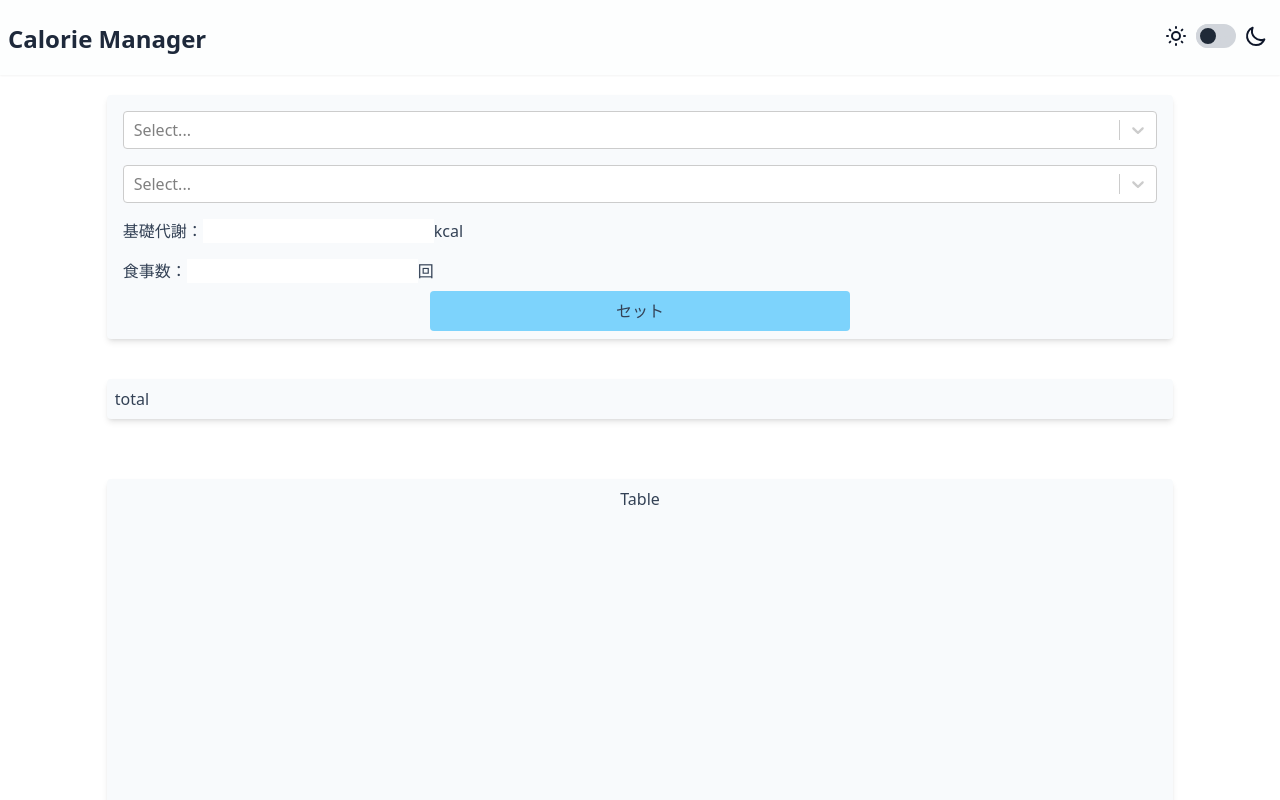
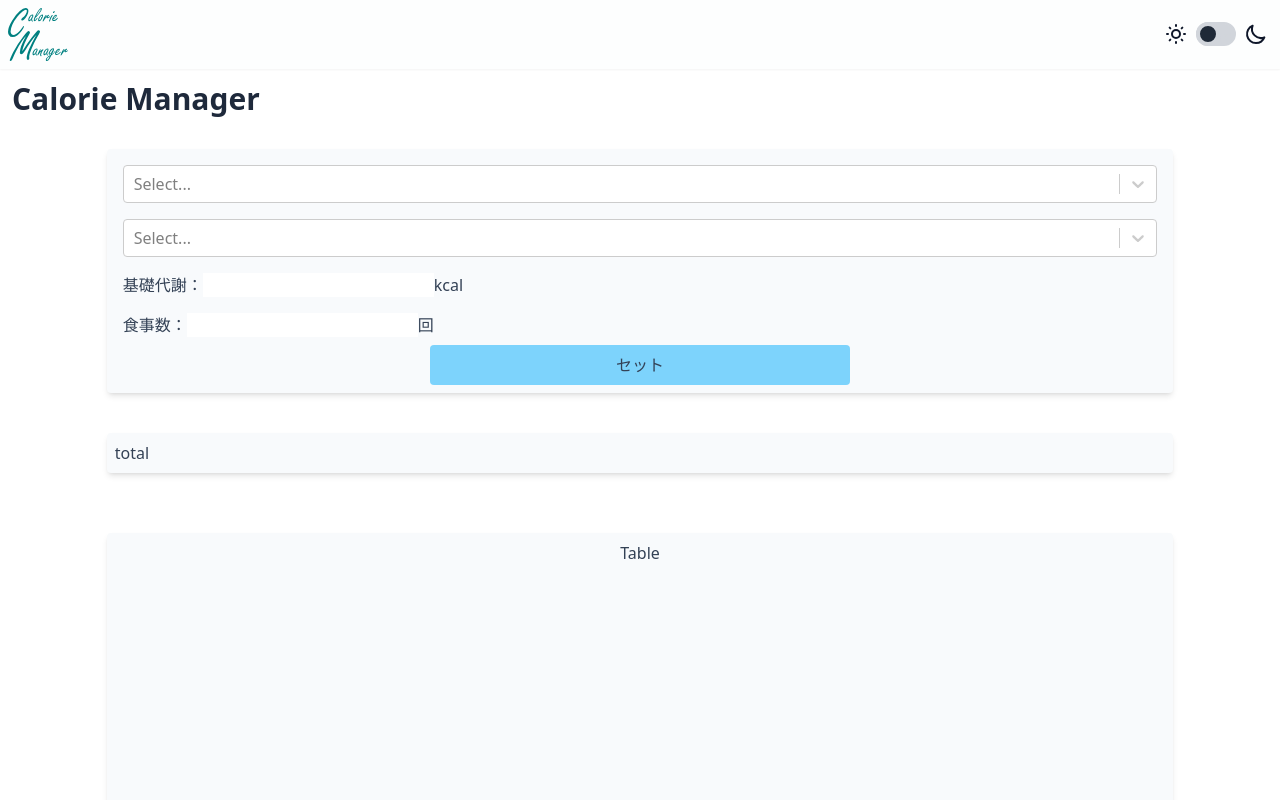
Before and after one commit to ryo-furukawa-1122/Calorie-Manager, a React (Create React App) app: page / in a window 1280 px wide. Shown: the top 800 px of the page. Built offline with nearby package versions, Linux system fonts and the light colour scheme.

Commit message:
Made and added a logo

```diff
--- a/public/index.html
+++ b/public/index.html
@@ -2,12 +2,13 @@
 <html lang="ja">
   <head>
     <meta charset="utf-8" />
-    <link rel="icon" href="%PUBLIC_URL%/favicon.ico" />
+    <link rel="icon" href="%PUBLIC_URL%/calorie-manager-logo.png" />
     <meta name="viewport" content="width=device-width, initial-scale=1" />
     <meta
       name="description"
       content="増量・減量などの目的に合わせたカロリーマネージャー"
     />
+    <meta property="og-image" content="/calorie-manager-logo.png" />
     <title>カロリーマネージャー</title>
   </head>
   <body>
--- a/src/App.js
+++ b/src/App.js
@@ -12,6 +12,9 @@ function App() {
       <div className='flex-auto text-slate-700 dark:text-slate-200 relative'>
         <Header />
         <div className='container'>
+          <h1 className='text-3xl m-3 font-bold text-slate-800 dark:text-slate-50'>
+            Calorie Manager
+          </h1>
           <Settings />
           <Table />
         </div>
--- a/src/components/Header.js
+++ b/src/components/Header.js
@@ -3,11 +3,9 @@ import ThemeSwitch from './ThemeSwitch'
 
 const Header = () => {
   return (
-    <header className='flex items-baseline justify-between px-2 py-5 top-0 shadow-sm sticky bg-slate-50 dark:bg-slate-900 bg-opacity-30 dark:bg-opacity-30 z-10'>
+    <header className='flex items-baseline justify-between p-2 top-0 shadow-sm sticky bg-slate-50 dark:bg-slate-900 bg-opacity-30 dark:bg-opacity-30 z-10'>
         <a href='/'>
-          <h1 className='text-2xl font-bold text-slate-800 dark:text-slate-50'>
-            Calorie Manager
-          </h1>
+          <img className='w-[60px] h-auto' src='./calorie-manager-logo.svg' alt='logo' />
         </a>
         <ThemeSwitch />
     </header>
--- a/src/components/ThemeSwitch.js
+++ b/src/components/ThemeSwitch.js
@@ -25,7 +25,7 @@ const ThemeSwitch = () => {
         }
     }
     return (
-        <div className='flex'>
+        <div className='flex my-auto'>
             <div className="m-1 text-xs">
                 <svg
                 className="w-6 h-6 stroke-slate-900 dark:stroke-slate-100"
```
Also changed, not shown: public/calorie-manager-logo.png (added), public/calorie-manager-logo.svg (added).
